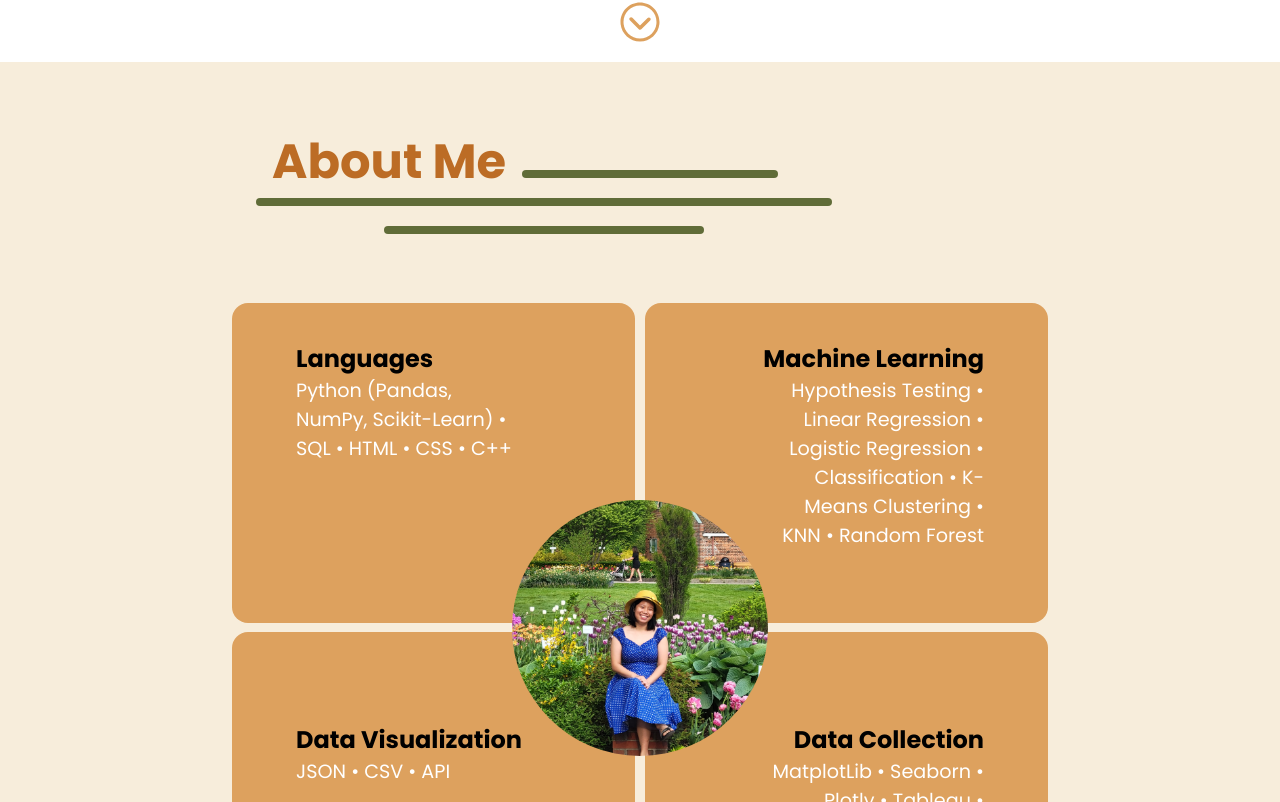
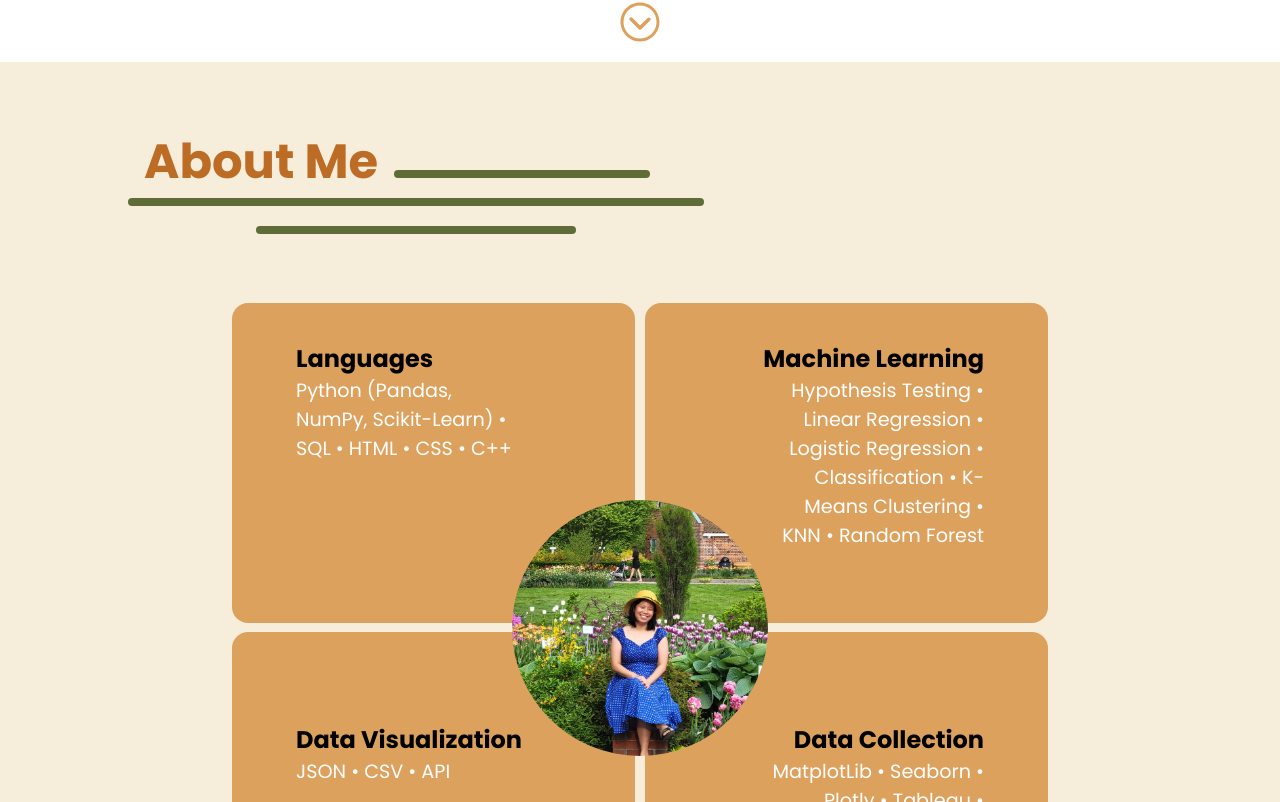
Before and after one commit to annaleexjohnson/w-portfolio, a React (Vite) app: page / in a window 1280 px wide. Shown: the part 738-1540 px from the top of the page. Built offline with nearby package versions, Linux system fonts and the light colour scheme.

Commit message:
Update section title spacing

```diff
--- a/src/styles/sectiontitle.module.scss
+++ b/src/styles/sectiontitle.module.scss
@@ -4,7 +4,7 @@
 .sectionTitle{
     overflow: hidden;
     max-width: 100vw;
-    margin: 5vw 10vw;
+    margin: 5vw $lg-borders;
 
     h1{
         color: $primary-var;
@@ -49,6 +49,6 @@
 
     @include xl-screen{
         width: 50%;
-        margin: 5vw 20vw;
+        margin: 5vw $lg-borders;
     }
 }
```
